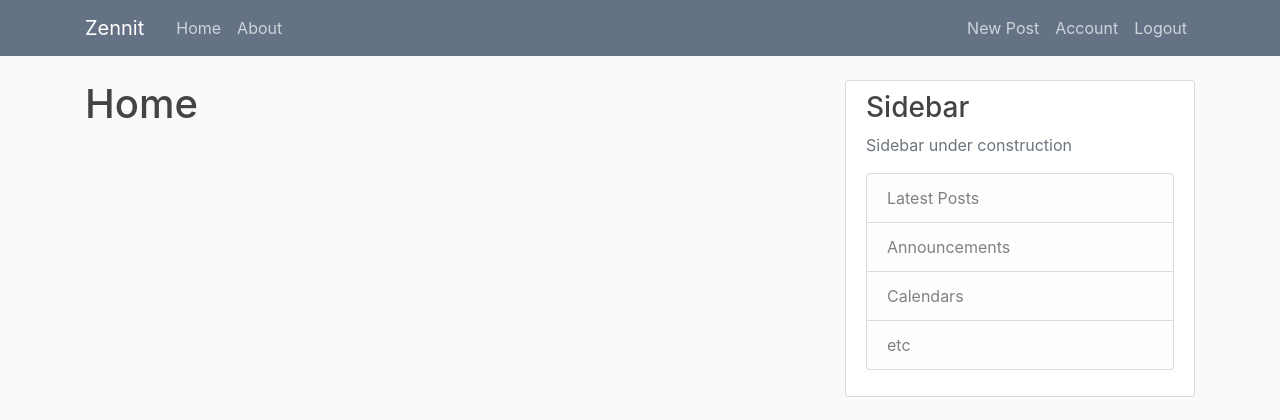
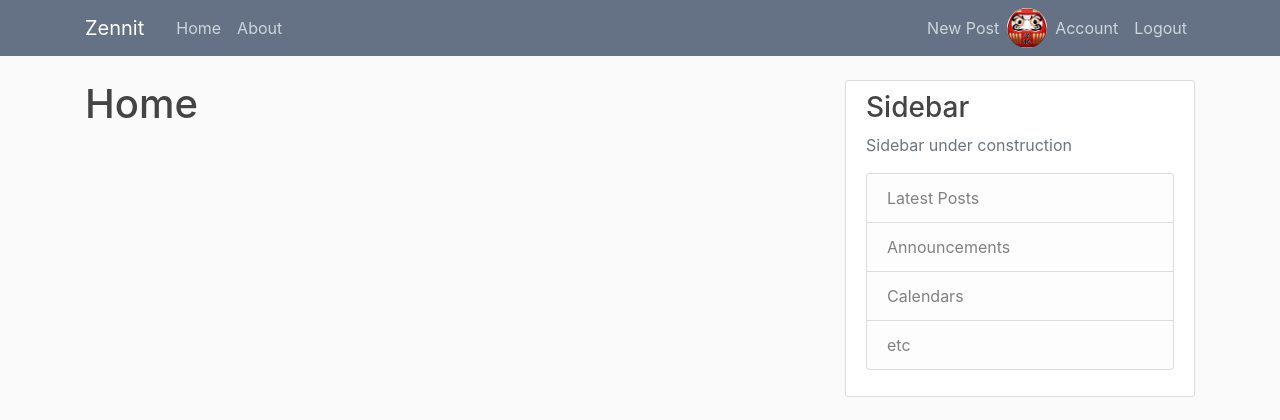
Before and after one commit to royalsaltmerchant/zennit, a Flask app: page / in a window 1280 px wide. Shown: the top 420 px of the page. Run offline with Flask 2, Linux system fonts and the light colour scheme; the visitor is signed in with stand-in values (Sample User, id 1); data comes from the database, SQL or seed files in the repository; data that the repository does not hold is empty; some libraries are stand-ins or nearby versions.

Commit message:
user img in top right nav

```diff
--- a/flaskblog/static/main.css
+++ b/flaskblog/static/main.css
@@ -10,6 +10,11 @@ body {
 
   .bg-steel {
     background-color: #5f788a;
+  }
+
+  .nav-user-img {
+    height: 40px;
+    width: 40px;
   }
 
   .site-header .navbar-nav .nav-link {
--- a/flaskblog/templates/layout.html
+++ b/flaskblog/templates/layout.html
@@ -30,6 +30,8 @@
               <div class="navbar-nav">
                 {% if current_user.is_authenticated %}
                 <a class="nav-item nav-link" href="{{ url_for('posts.new_post') }}">New Post</a>
+                <img class="rounded-circle nav-user-img" src="{{ url_for('static', filename='profile_pics/' + current_user.image_file) }}" alt="">
+
                 <a class="nav-item nav-link" href="{{ url_for('users.account') }}">Account</a>
                 <a class="nav-item nav-link" href="{{ url_for('users.logout') }}">Logout</a>
                 {% else %}
```
